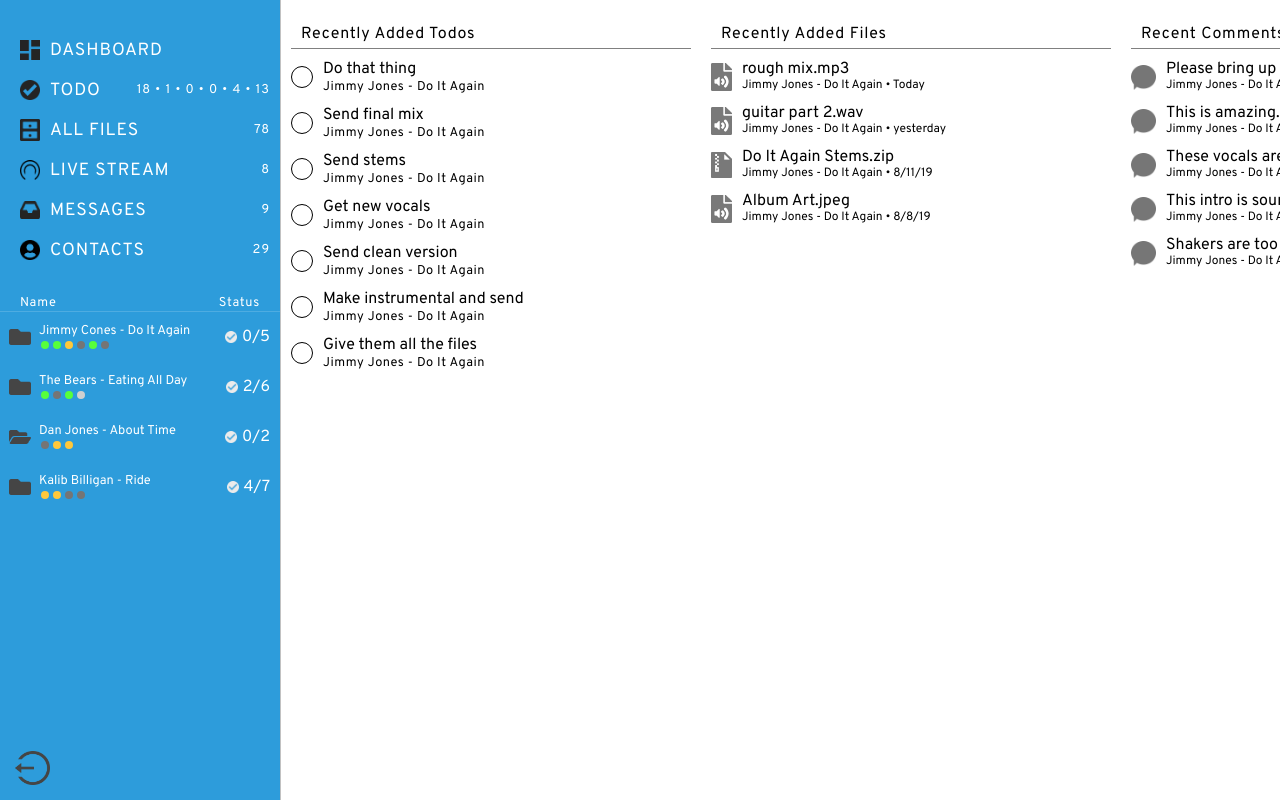
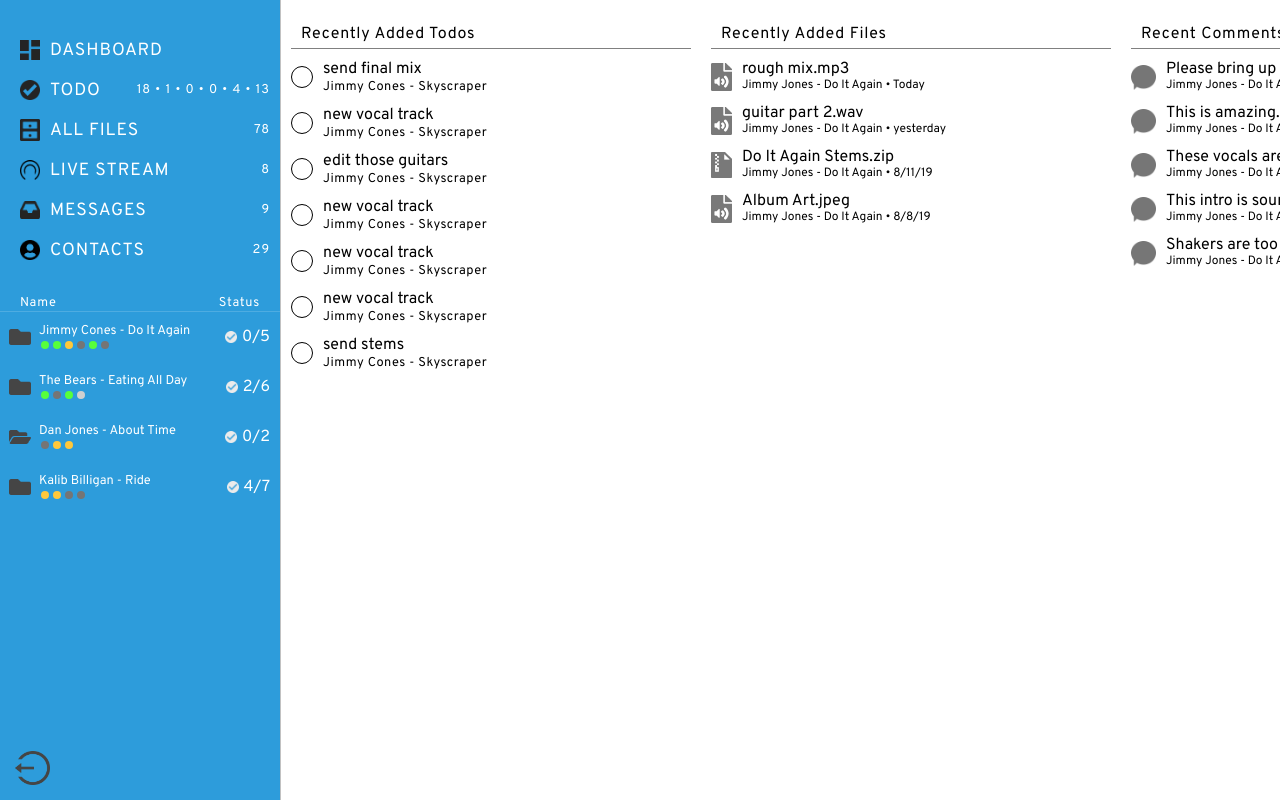
Before and after one commit to 3103ski/app_colab, a React (Create React App) app: page /dashboard in a window 1280 px wide. Shown: the top 800 px of the page. Built offline with nearby package versions, Linux system fonts and the light colour scheme.

Commit message:
links todo state to dash todo list

```diff
--- a/src/components/LeftPanel/LeftPanel.js
+++ b/src/components/LeftPanel/LeftPanel.js
@@ -14,7 +14,8 @@ class BlueSideNav extends Component {
 			{ title: 'LIVE STREAM', link: 'live-stream', icon: 'livestream' },
 			{ title: 'MESSAGES', link: 'messages', icon: 'messages' },
 			{ title: 'CONTACTS', link: 'contacts', icon: 'contacts' }
-		]
+		],
+		panelOpen: true
 	};
 	render() {
 		return (
--- a/src/components/LeftPanel/Navigation/NavLink/NavLink.module.css
+++ b/src/components/LeftPanel/Navigation/NavLink/NavLink.module.css
@@ -1,3 +1,7 @@
+a {
+	text-decoration: none;
+}
+
 .NavItem {
 	display: flex;
 	height: 40px;
--- a/src/components/LeftPanel/Navigation/Navigation.module.css
+++ b/src/components/LeftPanel/Navigation/Navigation.module.css
@@ -1,44 +1,3 @@
-a {
-	text-decoration: none;
-}
-
 .NavContainer {
 	padding-left: 10px;
 }
-
-.NavItem {
-	display: flex;
-	height: 40px;
-	width: 100%;
-}
-
-.LeftItems {
-	display: flex;
-	align-items: center;
-	justify-items: center;
-}
-
-.NavItem img {
-	width: 20px;
-	margin: 10px;
-}
-
-.LeftItems h2 {
-	font-size: 1.1rem;
-}
-
-.RightItems {
-	display: flex;
-	align-items: center;
-	margin: 0px 10px 0px auto;
-}
-
-.RightItems h2 {
-	font-size: 0.8rem;
-}
-
-.NavItem h2 {
-	color: white;
-	font-weight: lighter;
-	letter-spacing: 0.06rem;
-}
--- /dev/null
+++ b/src/components/Todo/DashTodo/DashTodoItem.js
@@ -0,0 +1,18 @@
+import React from 'react';
+import classes from './DashTodoItem.module.css';
+
+const TodoItem = props => {
+	return (
+		<div className={classes.TodoItem}>
+			<div className={classes.TodoDot}></div>
+			<div className={classes.TodoInfo}>
+				<h4>{props.title}</h4>
+				<p>
+					{props.artist} - {props.song}
+				</p>
+			</div>
+		</div>
+	);
+};
+
+export default TodoItem;
--- /dev/null
+++ b/src/components/Todo/DashTodo/DashTodoItem.module.css
@@ -0,0 +1,28 @@
+.TodoItem {
+	display: flex;
+	align-items: center;
+}
+
+.TodoDot {
+	width: 20px;
+	height: 20px;
+	border: solid 1px #000000;
+	border-radius: 25px;
+}
+
+.TodoInfo {
+	text-align: left;
+	margin: 5px 10px;
+}
+.TodoInfo p,
+.TodoInfo h4 {
+	margin: 0px;
+	font-weight: 100;
+}
+.TodoInfo p {
+	font-size: 0.8rem;
+	letter-spacing: 0.03rem;
+}
+.TodoInfo h4 {
+	padding: 0;
+}
--- a/src/containers/Dashboard/Dashboard.js
+++ b/src/containers/Dashboard/Dashboard.js
@@ -1,69 +1,33 @@
 import React, { Component } from 'react';
 
 import { connect } from 'react-redux';
+
+import TodoItem from '../../components/Todo/DashTodo/DashTodoItem';
 
 import classes from './Dashboard.module.css';
 
 class Dashboard extends Component {
 	state = {};
 	render() {
+		console.log(this.props.todos);
+
+		const recentTodos = this.props.todos.map(todo => {
+			return (
+				<TodoItem
+					key={todo.location.song}
+					title={todo.title}
+					artist={todo.location.artist}
+					song={todo.location.song}></TodoItem>
+			);
+		});
+
 		return (
 			<div className={classes.DashContainer}>
 				<div className={classes.TopDash}>
 					<div className={classes.RecentTodo}>
 						{/* Todo Item Tempalte */}
 						<h4 className={classes.TodoTitle}>Recently Added Todos</h4>
-						<div className={classes.TodoItem}>
-							<div className={classes.TodoDot}></div>
-							<div className={classes.TodoInfo}>
-								<h4>Do that thing</h4>
-								<p>Jimmy Jones - Do It Again</p>
-							</div>
-						</div>
-
-						<div className={classes.TodoItem}>
-							<div className={classes.TodoDot}></div>
-							<div className={classes.TodoInfo}>
-								<h4>Send final mix</h4>
-								<p>Jimmy Jones - Do It Again</p>
-							</div>
-						</div>
-
-						<div className={classes.TodoItem}>
-							<div className={classes.TodoDot}></div>
-							<div className={classes.TodoInfo}>
-								<h4>Send stems</h4>
-								<p>Jimmy Jones - Do It Again</p>
-							</div>
-						</div>
-						<div className={classes.TodoItem}>
-							<div className={classes.TodoDot}></div>
-							<div className={classes.TodoInfo}>
-								<h4>Get new vocals</h4>
-								<p>Jimmy Jones - Do It Again</p>
-							</div>
-						</div>
-						<div className={classes.TodoItem}>
-							<div className={classes.TodoDot}></div>
-							<div className={classes.TodoInfo}>
-								<h4>Send clean version</h4>
-								<p>Jimmy Jones - Do It Again</p>
-							</div>
-						</div>
-						<div className={classes.TodoItem}>
-							<div className={classes.TodoDot}></div>
-							<div className={classes.TodoInfo}>
-								<h4>Make instrumental and send</h4>
-								<p>Jimmy Jones - Do It Again</p>
-							</div>
-						</div>
-						<div className={classes.TodoItem}>
-							<div className={classes.TodoDot}></div>
-							<div className={classes.TodoInfo}>
-								<h4>Give them all the files</h4>
-								<p>Jimmy Jones - Do It Again </p>
-							</div>
-						</div>
+						{recentTodos}
 					</div>
 					{/* This is files break */}
 					<div className={classes.RecentFiles}>
@@ -170,7 +134,8 @@ const mapStateToProps = state => {
 		userName: state.user.userName,
 		firstName: state.user.firstName,
 		lastName: state.user.lastName,
-		password: state.user.password
+		password: state.user.password,
+		todos: state.todo.todos
 	};
 };
 
--- a/src/store/reducers/todoReducer.js
+++ b/src/store/reducers/todoReducer.js
@@ -14,6 +14,50 @@ const intitialState = {
 			title: 'send final mix',
 			notes: 'I really need to get those files out to whats his name.',
 			dueDate: 'today',
+			myDay: false,
+			location: {
+				artist: 'Jimmy Cones',
+				project: 'Do It Again',
+				song: 'Skyscraper'
+			}
+		},
+		{
+			title: 'new vocal track',
+			notes: 'gotta get that vocal swapped out bruh.',
+			dueDate: 'today',
+			myDay: false,
+			location: {
+				artist: 'Jimmy Cones',
+				project: 'Do It Again',
+				song: 'Skyscraper'
+			}
+		},
+		{
+			title: 'edit those guitars',
+			notes: 'guitars sound like dying lamas.',
+			dueDate: 'tomorrow',
+			myDay: false,
+			location: {
+				artist: 'Jimmy Cones',
+				project: 'Do It Again',
+				song: 'Skyscraper'
+			}
+		},
+		{
+			title: 'new vocal track',
+			notes: 'gotta get that vocal swapped out bruh.',
+			dueDate: 'tomorrow',
+			myDay: false,
+			location: {
+				artist: 'Jimmy Cones',
+				project: 'Do It Again',
+				song: 'Skyscraper'
+			}
+		},
+		{
+			title: 'new vocal track',
+			notes: 'gotta get that vocal swapped out bruh.',
+			dueDate: 'tomorrow',
 			myDay: false,
 			location: {
 				artist: 'Jimmy Cones',
```
Also changed, not shown: src/index.js (+3 -4 lines).
